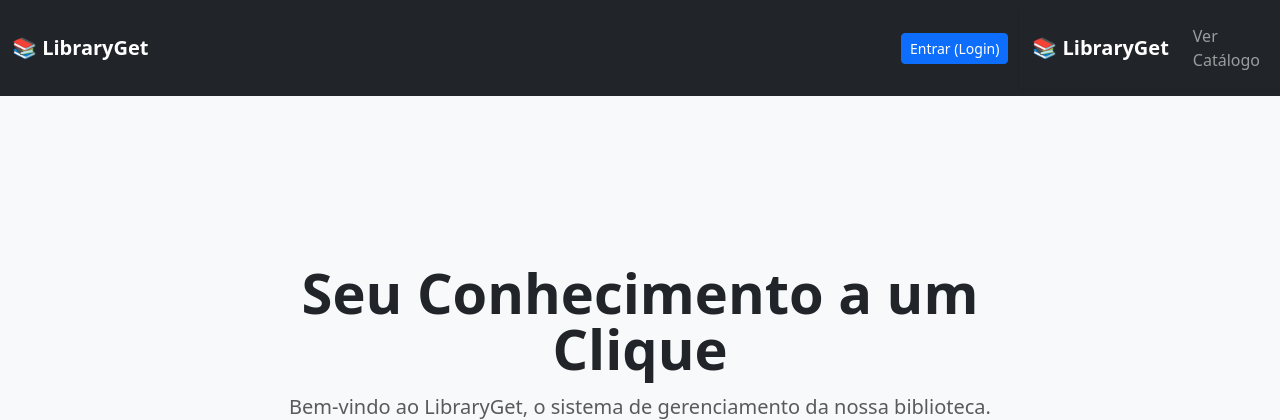
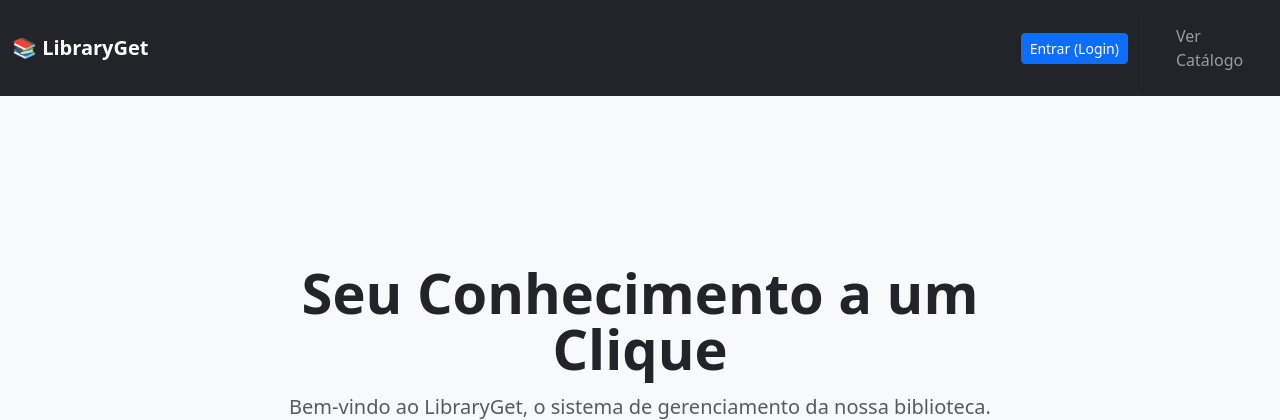
Before and after one commit to FreitasWendel/LibraryGet, a Flask app: page /acervo/ in a window 1280 px wide. Shown: the top 420 px of the page. Run offline with Flask 3, Linux system fonts and the light colour scheme.

Commit message:
finalizando

```diff
--- a/src/templates/base.html
+++ b/src/templates/base.html
@@ -48,7 +48,7 @@
         </div>
         <nav class="navbar navbar-expand-lg navbar-dark bg-dark shadow-sm">
     <div class="container">
-        <a class="navbar-brand fw-bold" href="{{ url_for('acervo.home') }}">📚 LibraryGet</a>
+        <a class="navbar-brand fw-bold" href="{{ url_for('acervo.home') }}"></a>
 
         <div class="collapse navbar-collapse" id="navbarNav">
             <ul class="navbar-nav me-auto">
```
